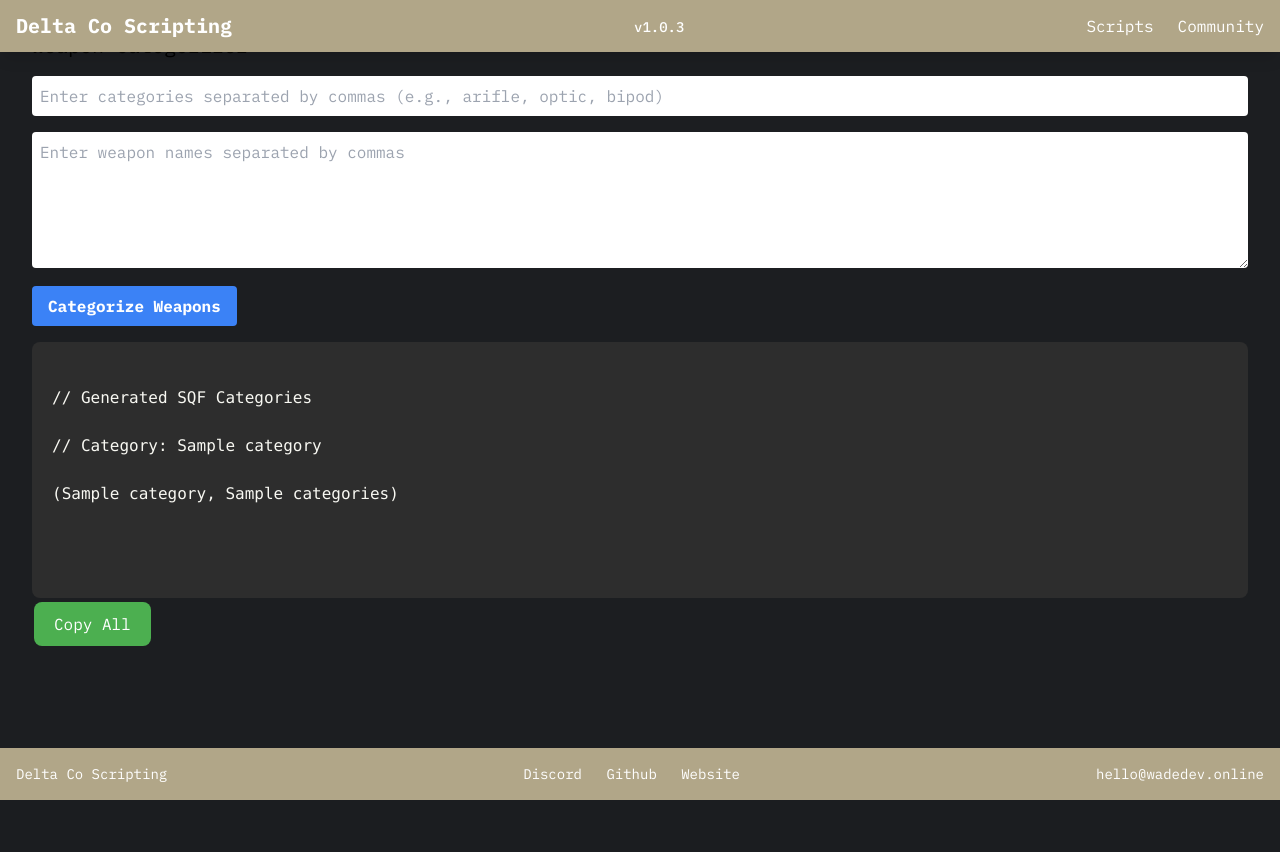
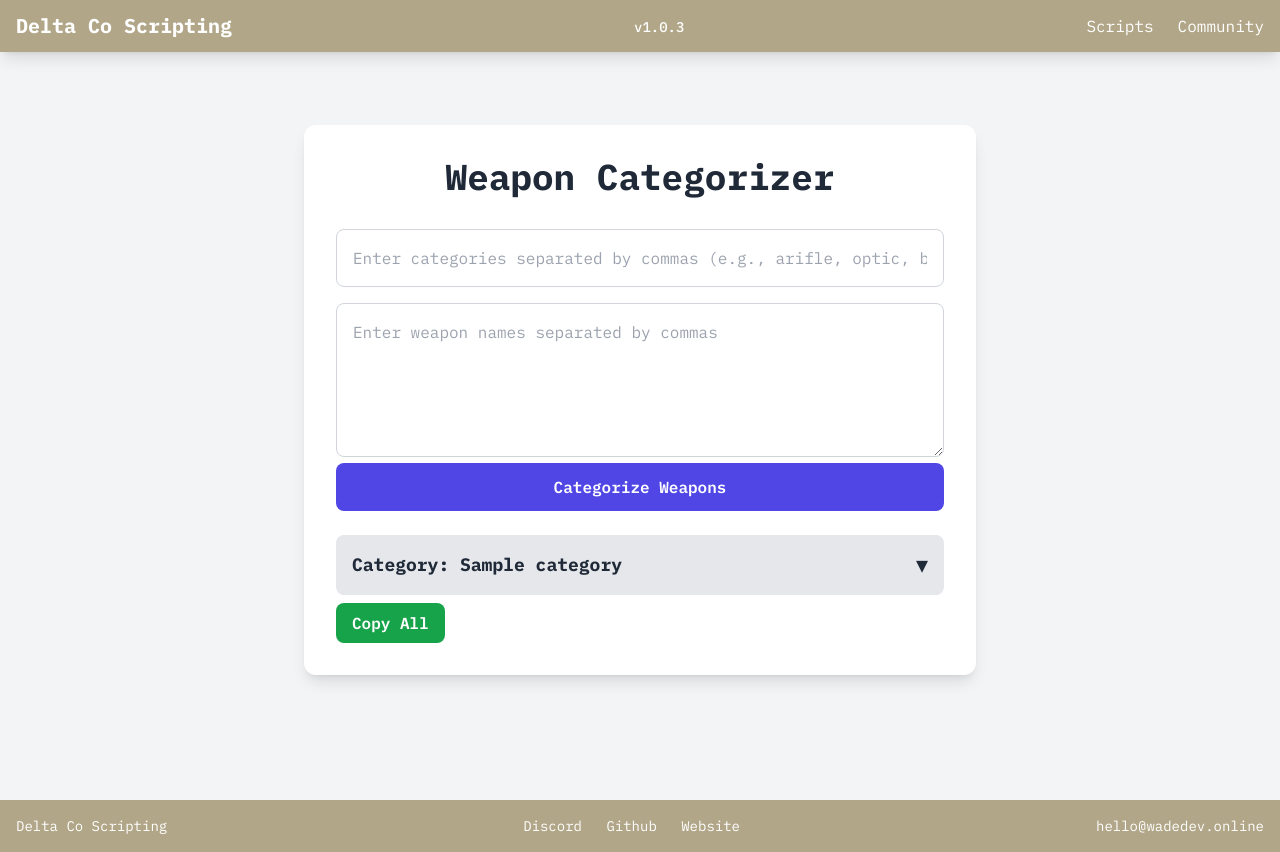
Before and after one commit to DeltaCoGaming/DeltaCoHelp, a Flask app: template app/templates/weapon_sorter.html in a window 1280 px wide. Before the commit the page ends 800 px from the top, so only its background shows below. Run offline with Flask 3, Linux system fonts and the light colour scheme; the template is opened without the code that fills it: most values are stand-ins (such as "Sample title", 1, 10 or a date in 2020); some libraries are stand-ins or nearby versions.

Commit message:
fixed weapon sorter!

```diff
--- a/app/templates/components/weaponsort/main.html
+++ b/app/templates/components/weaponsort/main.html
@@ -1,55 +1,66 @@
-<div class="container mx-auto p-8">
-    <h1 class="text-xl mb-4">Weapon Categorizer</h1>
-    <form action="/extrablue/weapon-sorter" method="post" class="mb-4">
-        <input type="text" name="categories" class="w-full p-2 mb-4 rounded text-black" placeholder="Enter categories separated by commas (e.g., arifle, optic, bipod)">
-        <textarea name="weapon_names" rows="5" class="w-full p-2 rounded text-black" placeholder="Enter weapon names separated by commas"></textarea>
-        <button type="submit" class="mt-3 bg-blue-500 hover:bg-blue-700 text-white font-bold py-2 px-4 rounded">
+<div class="flex justify-center items-center min-h-screen bg-gray-100">
+    <div class="container mx-auto max-w-2xl bg-white rounded-xl shadow-lg p-8" data-aos="fade-up" data-aos-duration="1000">
+        <h1 class="text-4xl font-bold text-center text-gray-800 mb-8">Weapon Categorizer</h1>
+        <form action="/extrablue/weapon-sorter" method="post">
+            <input type="text" name="categories" class="w-full p-4 rounded-lg text-gray-800 border border-gray-300 focus:outline-none focus:ring-2 focus:ring-indigo-500 mb-4" placeholder="Enter categories separated by commas (e.g., arifle, optic, bipod)">
+            <textarea name="weapon_names" rows="5" class="w-full p-4 rounded-lg text-gray-800 border border-gray-300 focus:outline-none focus:ring-2 focus:ring-indigo-500" placeholder="Enter weapon names separated by commas"></textarea>
+            <button type="submit" class="w-full bg-indigo-600 hover:bg-indigo-700 text-white font-semibold py-3 px-4 rounded-lg transition-colors duration-300">
                 Categorize Weapons
             </button>
         </form>
         {% if categories %}
-        <pre id="sqfCode"><code>
-// Generated SQF Categories
+            <div class="mt-6">
                 {% for category, items in categories.items() %}
-// Category: {{ category.capitalize() }}
+                <div class="accordion-section bg-gray-200 p-4 rounded-lg mb-2 cursor-pointer">
+                    <h2 onclick="toggleAccordion(this)" class="font-bold text-lg text-gray-800 flex justify-between items-center">
+                        Category: {{ category.capitalize() }}
+                        <span class="text-xl">&#x25BC;</span>
+                    </h2>
+                    <ul class="hidden mt-2 pl-4 text-gray-800">
                         {% for item in items %}
-{{ item }}
+                        <li>{{ item }}</li>
                         {% endfor %}
+                    </ul>
+                </div>
                 {% endfor %}
-        </code></pre>
-        <button class="copy-btn" onclick="copyToClipboard('#sqfCode')">Copy All</button>
+                <button onclick="copyToClipboard()" class="bg-green-600 hover:bg-green-700 text-white font-semibold py-2 px-4 rounded-lg transition-colors duration-300">
+                    Copy All
+                </button>
+            </div>
         {% endif %}
     </div>
+</div>
 
+<script src="https://cdn.jsdelivr.net/npm/aos@2.3.1/dist/aos.js"></script>
 <script>
-    function copyToClipboard(element) {
-        var $temp = $("<input>");
-        $("body").append($temp);
-        $temp.val($(element).text()).select();
+    AOS.init(); // Initialize AOS animations
+
+    function toggleAccordion(header) {
+        const icon = header.querySelector('span');
+        const list = header.nextElementSibling;
+        list.classList.toggle('hidden');
+        if (list.classList.contains('hidden')) {
+            icon.innerHTML = '&#x25BC;'; // down arrow
+        } else {
+            icon.innerHTML = '&#x25B2;'; // up arrow
+        }
+    }
+
+    function copyToClipboard() {
+        const textArea = document.createElement("textarea");
+        document.body.appendChild(textArea);
+        document.querySelectorAll('.accordion-section ul:not(.hidden) li').forEach(li => {
+            textArea.value += li.textContent + '\n';
+        });
+        textArea.select();
         document.execCommand("copy");
-        $temp.remove();
-        alert('Copied to clipboard!');
+        textArea.remove();
+        Swal.fire({
+            title: 'Success!',
+            text: 'Copied to clipboard!',
+            icon: 'success',
+            confirmButtonText: 'OK'
+        });
     }
 </script>
-<style>
-    pre {
-        background: #2d2d2d;
-        color: #f8f8f2;
-        padding: 20px;
-        border-radius: 8px;
-        overflow: auto;
-    }
-    button.copy-btn {
-        background-color: #4CAF50; /* Green */
-        border: none;
-        color: white;
-        padding: 10px 20px;
-        text-align: center;
-        text-decoration: none;
-        display: inline-block;
-        font-size: 16px;
-        margin: 4px 2px;
-        cursor: pointer;
-        border-radius: 8px;
-    }
-</style>
+<link href="https://cdn.jsdelivr.net/npm/sweetalert2@10" rel="stylesheet">
```
Also changed, not shown: 1 other file. Lines whose indentation alone changed are shown as unchanged.
